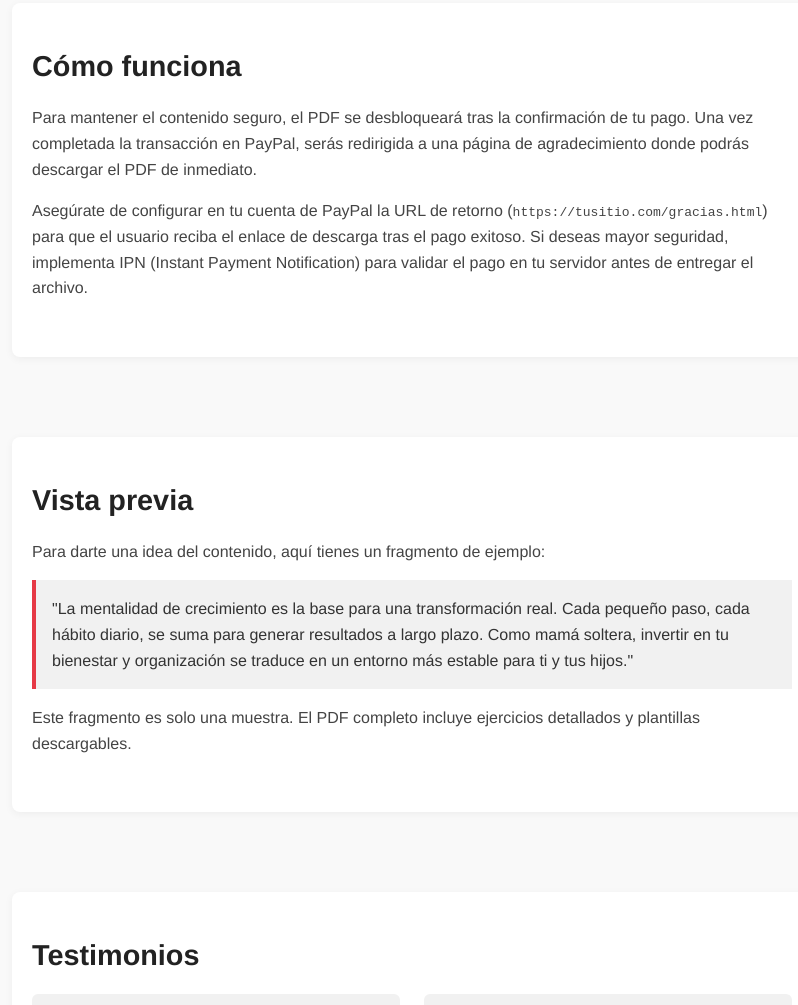
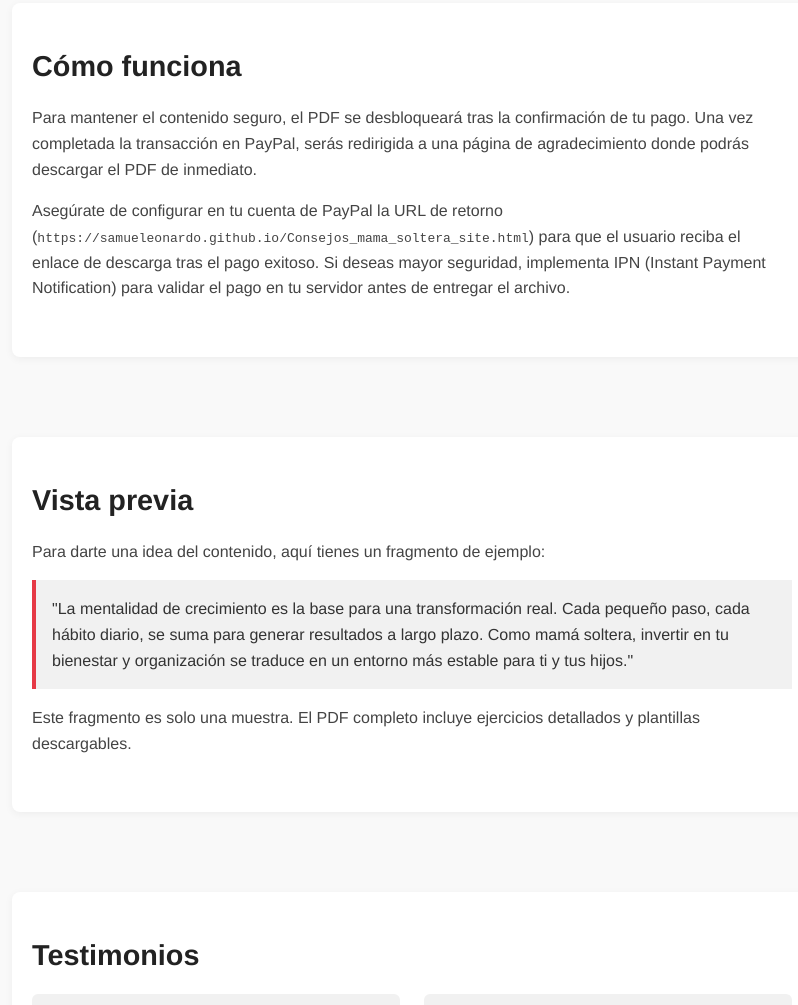
Before and after one commit to Samueleonardo/Consejos_mama_soltera_site, a plain HTML site: page Consejos_mama_soltera_site/index.html in a window 1280 px wide. Shown: the part 1358-2363 px from the top of the page, without its empty margins (228-1026 px from the left). Drawn offline with Linux system fonts and the light colour scheme.

Commit message:
Update index.html
Signed-off-by: sam <samueleonardo1207@gmail.com>

```diff
--- a/Consejos_mama_soltera_site/index.html
+++ b/Consejos_mama_soltera_site/index.html
@@ -109,7 +109,7 @@
     <section>
       <h2>Cómo funciona</h2>
       <p>Para mantener el contenido seguro, el PDF se desbloqueará tras la confirmación de tu pago. Una vez completada la transacción en PayPal, serás redirigida a una página de agradecimiento donde podrás descargar el PDF de inmediato.</p>
-      <p>Asegúrate de configurar en tu cuenta de PayPal la URL de retorno (<code>https://tusitio.com/gracias.html</code>) para que el usuario reciba el enlace de descarga tras el pago exitoso. Si deseas mayor seguridad, implementa IPN (Instant Payment Notification) para validar el pago en tu servidor antes de entregar el archivo.</p>
+      <p>Asegúrate de configurar en tu cuenta de PayPal la URL de retorno (<code>https://samueleonardo.github.io/Consejos_mama_soltera_site.html</code>) para que el usuario reciba el enlace de descarga tras el pago exitoso. Si deseas mayor seguridad, implementa IPN (Instant Payment Notification) para validar el pago en tu servidor antes de entregar el archivo.</p>
     </section>
 
     <!-- Sección: Vista previa parcial -->
```
